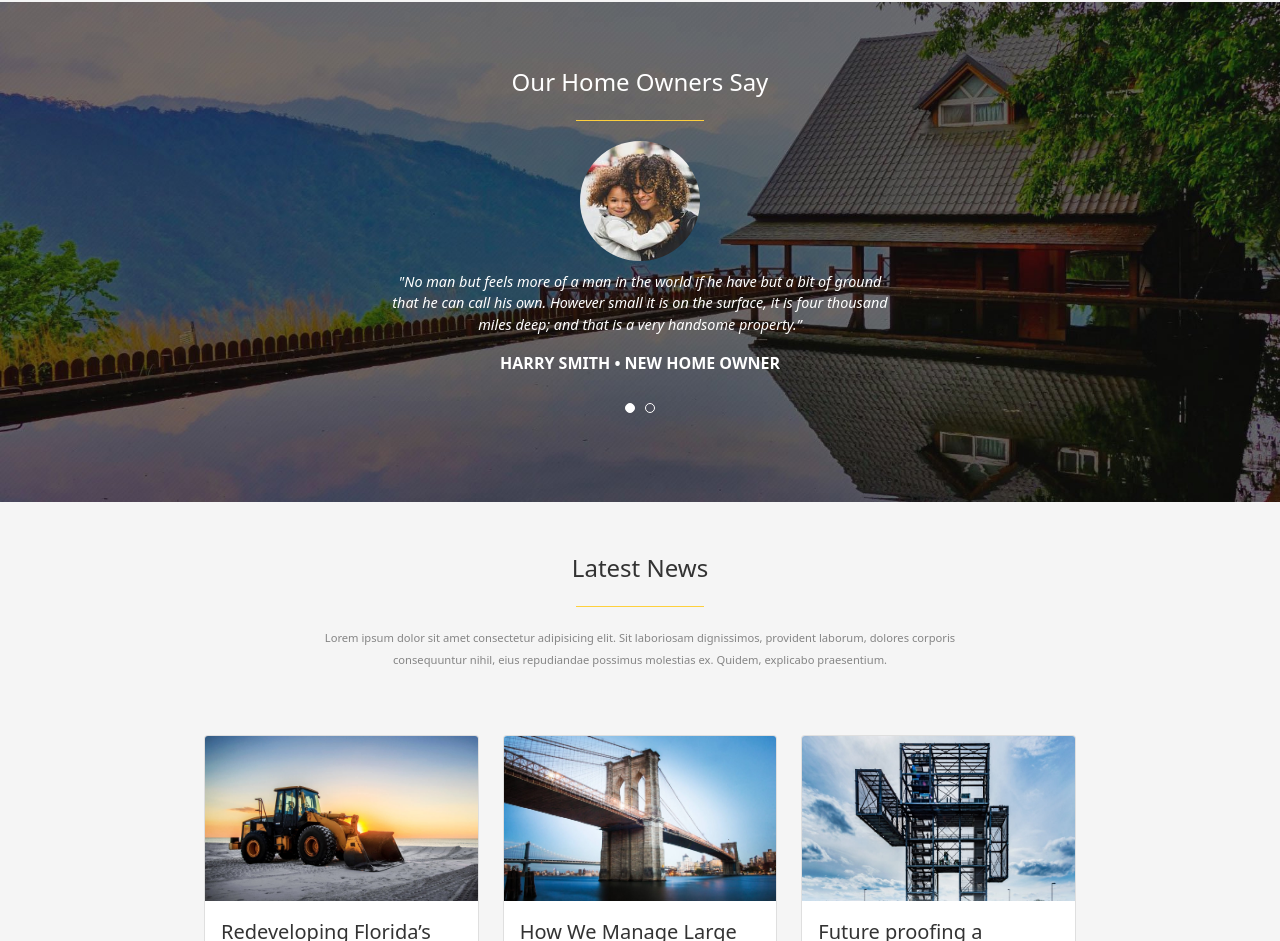
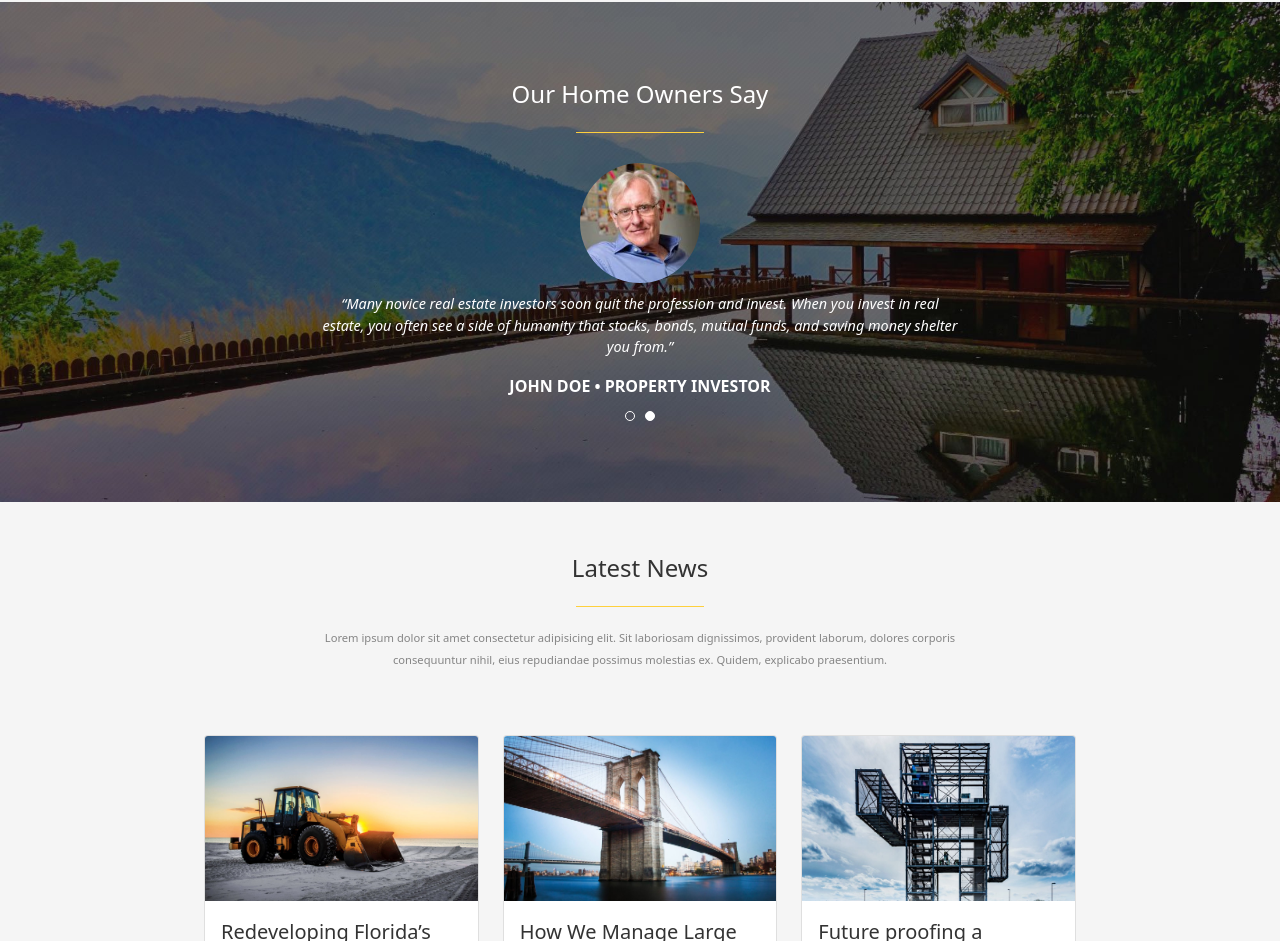
Before and after one commit to Guidocode/proj-html-vuejs, a Vue app: page / in a window 1280 px wide. Shown: the part 2883-3824 px from the top of the page. Built offline with nearby package versions, Linux system fonts and the light colour scheme.

Commit message:
Section home owners dinamica + timing function slider contenuto

```diff
--- /dev/null
+++ b/src/assets/data/section-home-owners.js
@@ -0,0 +1,16 @@
+export default [
+  {
+    image: 'home-testimonial-113165296.jpg',
+    alt: 'Ptestimonial',
+    text: '"No man but feels more of a man in the world if he have but a bit of ground  that he can call his own. However small it is on the surface, it is four thousand  miles deep; and that is a very handsome property.”',
+    name: 'HARRY SMITH • NEW HOME OWNER',
+    button: 'btn-current-slide'
+  },
+  {
+    image: 'home-testimonial-84268399.jpg',
+    alt: 'testimonial',
+    text: '“Many novice real estate investors soon quit the profession and invest. When you invest in real estate, you often see a side of humanity that stocks, bonds, mutual funds, and saving money shelter you from.”',
+    name: 'JOHN DOE • PROPERTY INVESTOR',
+    button: 'btn-current-slide'
+  }
+]
--- a/src/components/SectionHomeOwners.vue
+++ b/src/components/SectionHomeOwners.vue
@@ -5,22 +5,70 @@
     <div class="content gb-container text-center">
       <span class="text-capitalize fs-4">Our Home Owners Say</span>
       <div class="false-hr"></div>
-      <div class="user-image img-fluid"></div>
-      <p class="fst-italic fw-normal">"No man but feels more of a man in the world if he have but a bit of ground <br> that he can call his own. However small it is on the surface, it is four thousand <br> miles deep; and that is a very handsome property.”</p>
-      <span class="client text-uppercase fw-bold">HARRY SMITH • NEW HOME OWNER</span>
-      <div class="fake-button">
-        <div class="prev active"></div>
-        <div class="next"></div>
+
+
+      <!-- Testimonials -->
+      <div class="testimonials">
+        <img class="user-image img-fluid " :src="require(`../assets/images/${slides[indexCurrentSlide].image}`)" :alt="slides[indexCurrentSlide].alt">
+        <p class="fst-italic fw-normal">{{slides[indexCurrentSlide].text}}</p>
+        <span class="client text-uppercase fw-bold">{{slides[indexCurrentSlide].name}}</span>
       </div>
+      <!-- /Testimonials -->
+
+      <!-- Buttons -->
+      <div>
+        <div v-for="(slide, index) in slides" :key="`slide-${index}`"
+        class="btn-current-slide" @click="currentSlide(index)" :class="{'active' : index === indexCurrentSlide}"></div>
+      </div>
+      <!-- /Buttons -->
+
     </div>
     <!-- /Content -->
+
 
   </Section>
 </template>
 
 <script>
+import slides from '../assets/data/section-home-owners';
+
 export default {
-  name: 'SectionHomeOwners'
+  name: 'SectionHomeOwners',
+
+  data(){
+    return{
+      slides,
+
+      indexCurrentSlide: 0,
+    }
+  },
+
+  methods:{
+    currentSlide(indice){
+      this.indexCurrentSlide = indice;
+    },
+
+    nextSlide(){
+
+      this.indexCurrentSlide++;
+
+      if(this.indexCurrentSlide > this.slides.length -1){
+        this.indexCurrentSlide = 0;
+      }
+    },
+
+    startAutoScroll(){
+
+      this.autoScroll = setInterval(() => {
+        this.nextSlide();
+      }, 3000)
+    }
+  },
+
+  mounted() {
+
+    this.startAutoScroll()
+  }
 }
 </script>
 
@@ -30,10 +78,14 @@ section{
   background-size: cover;
   background-position-y: center;
   color: white;
+
+  .testimonials{
+    min-height: 250px;
+  }
+
   .user-image{
     width: 120px;
     height: 120px;
-    background-image: url('../assets/images/home-testimonial-113165296.jpg');
     background-size: cover;
     margin: 10px auto;
     border-radius: 50%;
@@ -43,10 +95,7 @@ section{
     font-size: .9rem;
   }
 
-  .fake-button{
-    margin: 20px auto;
-    .prev,
-    .next{
+  .btn-current-slide{
     display: inline-block;
     width: 10px;
     height: 10px;
@@ -62,5 +111,5 @@ section{
   }
 
 
-}
+
 </style>
```
Also changed, not shown: src/assets/images/home-testimonial-84268399.jpg (added). Lines whose indentation alone changed are shown as unchanged.
